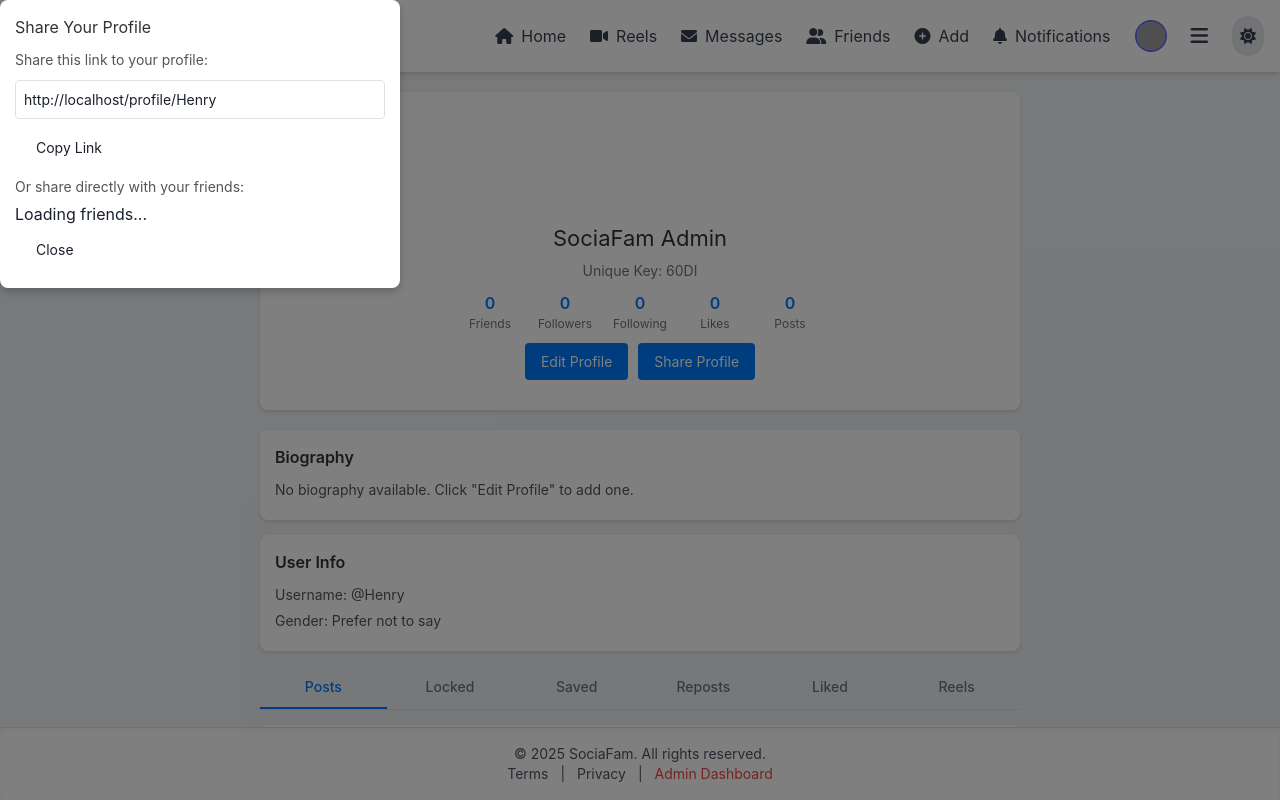
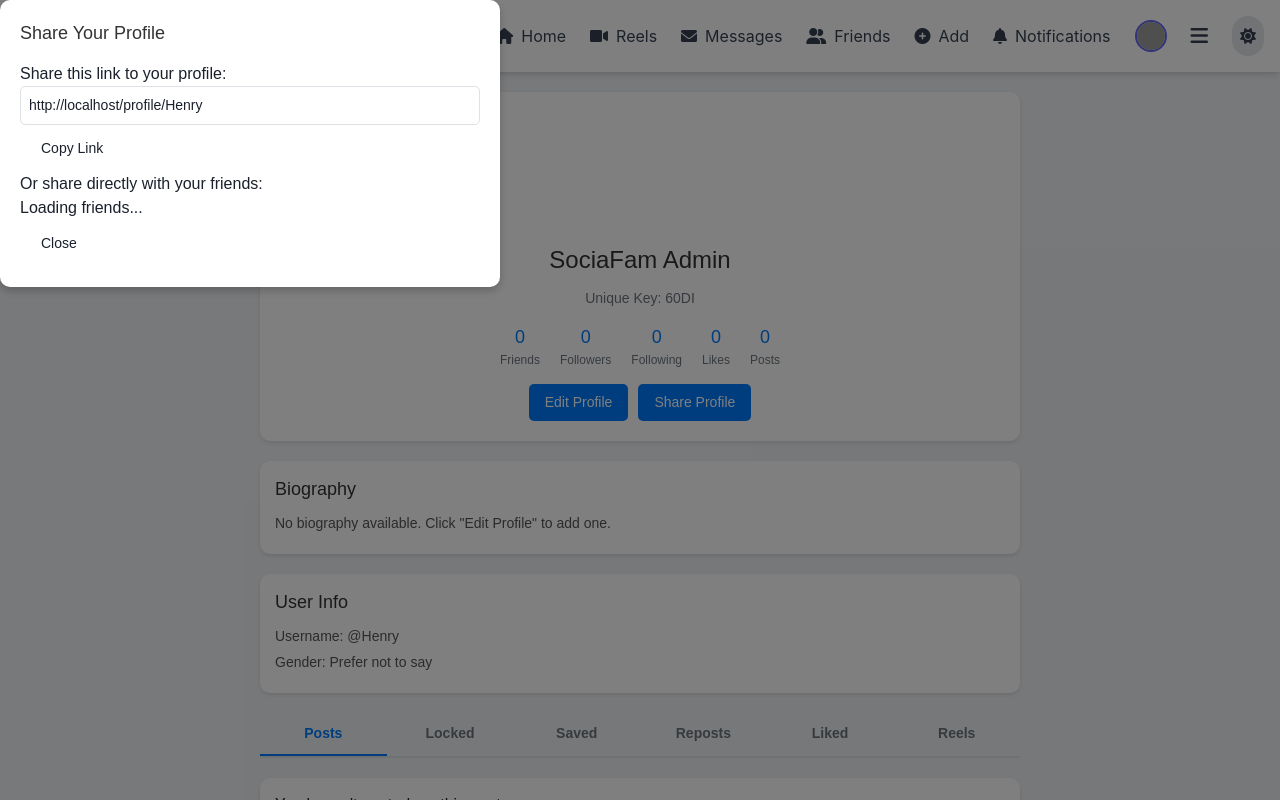
Before and after one commit to Hencheng2/sociafum, a Flask app: page /my_profile in a window 1280 px wide, after a click on "Share Profile". Run offline with Flask 3, Linux system fonts and the light colour scheme; a user stored in the database is signed in; data comes from the database, SQL or seed files in the repository; data that the repository does not hold is empty; some libraries are stand-ins or nearby versions; grey boxes are pictures that could not be loaded.

Commit message:
Update my_profile.html

```diff
--- a/templates/my_profile.html
+++ b/templates/my_profile.html
@@ -27,92 +27,90 @@
         max-width: 800px;
         margin: 0 auto;
         padding: 20px;
-        font-family: -apple-system, BlinkMacSystemFont, 'Segoe UI', Roboto, Arial, sans-serif;
+        font-family: Arial, sans-serif;
     }
     /* Profile header */
     .profile-header {
         text-align: center;
         padding: 20px;
         background: #fff;
-        border-radius: 8px;
+        border-radius: 10px;
         box-shadow: 0 2px 4px rgba(0, 0, 0, 0.1);
         margin-bottom: 20px;
     }
     .profile-header img {
-        width: 100px;
-        height: 100px;
+        width: 120px;
+        height: 120px;
         border-radius: 50%;
         object-fit: cover;
-        border: 2px solid #007bff;
-        margin-bottom: 10px;
+        border: 3px solid #007bff;
+        cursor: pointer;
+        transition: transform 0.3s;
+    }
+    .profile-header img:hover {
+        transform: scale(1.05);
     }
     .profile-header h2 {
-        font-size: 22px;
-        margin: 5px 0;
+        font-size: 24px;
+        margin: 10px 0;
         color: #333;
     }
     .profile-header p {
         font-size: 14px;
         color: #6c757d;
-        margin: 5px 0;
     }
     /* Stats */
     .stats {
         display: flex;
         justify-content: center;
-        gap: 15px;
-        margin: 10px 0;
-        flex-wrap: wrap;
+        gap: 20px;
+        margin: 15px 0;
     }
     .stats div {
         text-align: center;
-        min-width: 60px;
     }
     .stats h3 {
-        font-size: 16px;
+        font-size: 18px;
         margin: 0;
         color: #007bff;
-        font-weight: 600;
     }
     .stats p {
         font-size: 12px;
         margin: 0;
         color: #6c757d;
     }
-    /* Actions */
+    /* Action buttons */
     .actions {
         display: flex;
         justify-content: center;
         gap: 10px;
-        margin: 10px 0;
     }
-    .actions button, .actions a {
+    .actions a, .actions button {
         padding: 8px 16px;
         background: #007bff;
-        color: #fff;
+        color: white;
         border: none;
-        border-radius: 4px;
+        border-radius: 5px;
+        text-decoration: none;
         font-size: 14px;
         cursor: pointer;
-        text-decoration: none;
-        transition: background 0.2s;
+        transition: background 0.3s;
     }
-    .actions button:hover, .actions a:hover {
+    .actions a:hover, .actions button:hover {
         background: #0056b3;
     }
     /* Sections */
     .section {
         background: #fff;
         padding: 15px;
-        border-radius: 8px;
+        border-radius: 10px;
         box-shadow: 0 2px 4px rgba(0, 0, 0, 0.1);
-        margin: 15px 0;
+        margin: 20px 0;
     }
     .section h2 {
-        font-size: 16px;
-        margin: 0 0 10px;
+        font-size: 18px;
+        margin-bottom: 10px;
         color: #333;
-        font-weight: 600;
     }
     .section p {
         font-size: 14px;
@@ -129,18 +127,18 @@
     /* Tabs */
     .tab-container {
         display: flex;
-        border-bottom: 1px solid #dee2e6;
-        margin-bottom: 15px;
+        border-bottom: 2px solid #dee2e6;
+        margin-bottom: 20px;
     }
     .tab {
         flex: 1;
-        padding: 10px;
+        padding: 10px 0;
         text-align: center;
         cursor: pointer;
         font-size: 14px;
-        font-weight: 500;
+        font-weight: bold;
         color: #6c757d;
-        transition: all 0.2s;
+        transition: all 0.3s;
     }
     .tab:hover, .tab.active {
         color: #007bff;
@@ -150,7 +148,7 @@
         display: none;
         background: #fff;
         padding: 15px;
-        border-radius: 8px;
+        border-radius: 10px;
         box-shadow: 0 2px 4px rgba(0, 0, 0, 0.1);
     }
     .tab-content.active {
@@ -191,51 +188,47 @@
     }
     .modal-content {
         background: #fff;
-        padding: 15px;
-        border-radius: 8px;
-        max-width: 90%;
-        width: 400px;
+        padding: 20px;
+        border-radius: 10px;
+        max-width: 500px;
+        width: 90%;
         box-shadow: 0 4px 8px rgba(0, 0, 0, 0.2);
     }
     .modal-content h2 {
-        font-size: 16px;
-        margin: 0 0 10px;
+        font-size: 18px;
+        margin-bottom: 15px;
         color: #333;
-    }
-    .modal-content p {
-        font-size: 14px;
-        margin: 5px 0;
-        color: #555;
     }
     .modal-content img, .modal-content video {
         max-width: 100%;
-        border-radius: 4px;
+        border-radius: 5px;
     }
-    .modal-content input[type="text"],
     .modal-content input[type="file"] {
+        margin: 10px 0;
         width: 100%;
+    }
+    .modal-content input[type="text"] {
         padding: 8px;
-        margin: 5px 0;
+        width: 100%;
         border: 1px solid #dee2e6;
-        border-radius: 4px;
+        border-radius: 5px;
         font-size: 14px;
-        box-sizing: border-box;
     }
     .modal-content button {
         padding: 8px 16px;
         margin: 5px;
         border: none;
-        border-radius: 4px;
+        border-radius: 5px;
+        cursor: pointer;
         font-size: 14px;
-        cursor: pointer;
     }
     .modal-content button.cancel {
         background: #6c757d;
-        color: #fff;
+        color: white;
     }
     .modal-content button.save {
         background: #007bff;
-        color: #fff;
+        color: white;
     }
     .modal-content button:hover {
         opacity: 0.9;
@@ -305,8 +286,8 @@
             </div>
         </div>
         <div class="actions">
-            <button onclick="window.location.href='{{ url_for('edit_profile') }}'">Edit Profile</button>
-            <button onclick="document.getElementById('shareModal').style.display='block'">Share Profile</button>
+            <a href="{{ url_for('edit_profile') }}">Edit Profile</a>
+            <a href="#" onclick="document.getElementById('shareModal').style.display='block'">Share Profile</a>
         </div>
     </div>
 
@@ -368,7 +349,7 @@
         {% endif %}
     </div>
 
-    {# Posts, Locked Posts, Saved, Reposts, Liked, Reels Tabs #}
+    {# Tabs #}
     <div class="tab-container">
         <div class="tab active" onclick="showTab('posts')">Posts</div>
         <div class="tab" onclick="showTab('locked')">Locked</div>
@@ -597,7 +578,7 @@
         alert('Profile link copied to clipboard!');
     }
 
-    document.getElementById('shareModal').parentElement.querySelector('button').onclick = function() {
+    document.getElementById('shareModal').parentElement.querySelector('a').onclick = function() {
         fetch('/api/friends')
             .then(response => response.json())
             .then(data => {
```
Also changed, not shown: other parts of templates/my_profile.html (+17 -30 lines).
